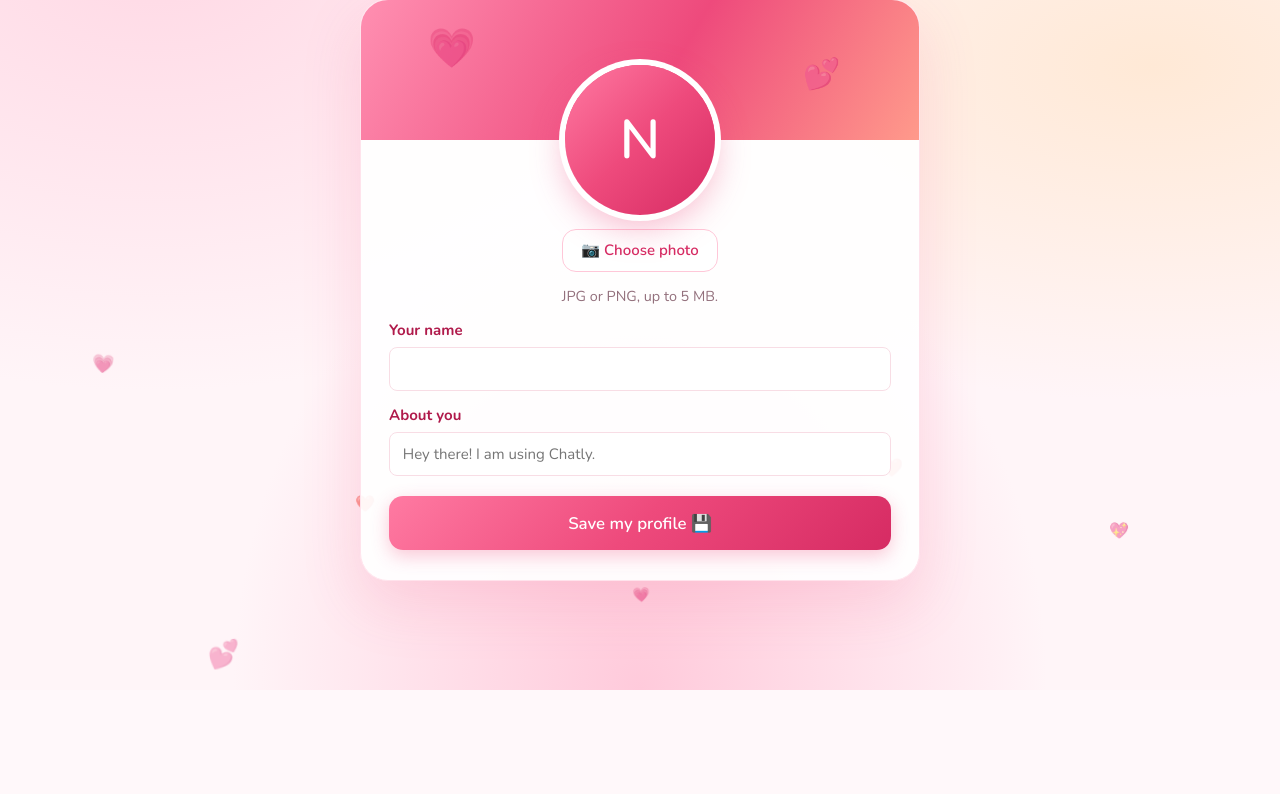
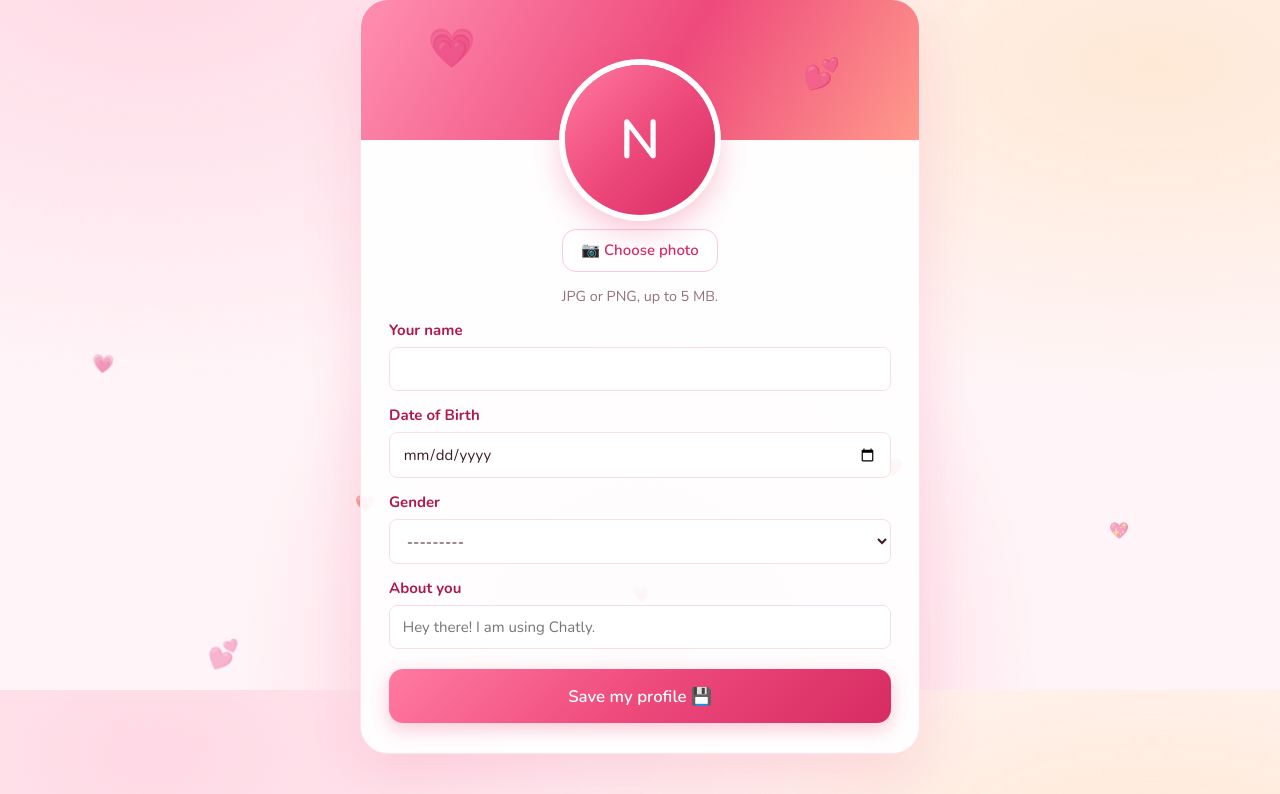
Before and after one commit to Ravikalakoti/chatly, a Django app: page /profile/ in a window 1280 px wide. Shown: the part 110-904 px from the top of the page. Before the commit the page ends 800 px from the top, so only its background shows below. Run offline with Django 5.2, Linux system fonts and the light colour scheme; the visitor is signed in with stand-in values (Sample User, id 1).

Commit message:
gender and dob field added in form.

```diff
--- a/accounts/forms.py
+++ b/accounts/forms.py
@@ -16,26 +16,60 @@ class StyledForm(forms.Form):
             field.widget.attrs.setdefault("class", "input")
 
 
+
 class SignupForm(StyledForm):
     display_name = forms.CharField(
         label="Your name",
         max_length=60,
-        widget=forms.TextInput(attrs={"placeholder": "e.g. Ravi", "autocomplete": "name"}),
+        widget=forms.TextInput(
+            attrs={
+                "placeholder": "e.g. Ravi",
+                "autocomplete": "name",
+            }
+        ),
     )
+
     identifier = forms.CharField(
         label="Phone number or email",
         max_length=254,
         widget=forms.TextInput(
-            attrs={"placeholder": "98765 43210 or you@example.com", "autocomplete": "username", "inputmode": "email"}
+            attrs={
+                "placeholder": "98765 43210 or you@example.com",
+                "autocomplete": "username",
+            }
         ),
     )
+
+    date_of_birth = forms.DateField(
+        label="Date of Birth",
+        widget=forms.DateInput(
+            attrs={"type": "date"}
+        ),
+    )
+
+    gender = forms.ChoiceField(
+        label="Gender",
+        choices=[
+            ("", "Select gender"),
+            ("male", "Male"),
+            ("female", "Female"),
+            ("other", "Other"),
+        ],
+        widget=forms.Select(),
+    )
+
     password1 = forms.CharField(
         label="Password",
-        widget=forms.PasswordInput(attrs={"autocomplete": "new-password"}),
+        widget=forms.PasswordInput(
+            attrs={"autocomplete": "new-password"}
+        ),
     )
+
     password2 = forms.CharField(
         label="Confirm password",
-        widget=forms.PasswordInput(attrs={"autocomplete": "new-password"}),
+        widget=forms.PasswordInput(
+            attrs={"autocomplete": "new-password"}
+        ),
     )
 
     def clean_display_name(self):
@@ -45,33 +79,56 @@ class SignupForm(StyledForm):
         return name
 
     def clean_identifier(self):
-        kind, value = parse_identifier(self.cleaned_data["identifier"])
+        kind, value = parse_identifier(
+            self.cleaned_data["identifier"]
+        )
+
         if not kind:
-            raise forms.ValidationError("Enter a valid phone number or email address.")
+            raise forms.ValidationError(
+                "Enter a valid phone number or email address."
+            )
+
         if User.objects.filter(**{kind: value}).exists():
             label = "email" if kind == "email" else "phone number"
-            raise forms.ValidationError(f"An account with this {label} already exists. Try logging in.")
+            raise forms.ValidationError(
+                f"An account with this {label} already exists. Try logging in."
+            )
+
         self._kind, self._value = kind, value
-        return self.cleaned_data["identifier"]
+        return value
 
     def clean(self):
         cleaned = super().clean()
-        p1, p2 = cleaned.get("password1"), cleaned.get("password2")
+        p1 = cleaned.get("password1")
+        p2 = cleaned.get("password2")
+
         if p1 and p2:
             if p1 != p2:
-                self.add_error("password2", "The two passwords don't match.")
+                self.add_error(
+                    "password2",
+                    "The two passwords don't match."
+                )
             else:
                 try:
                     validate_password(p1)
                 except forms.ValidationError as exc:
                     self.add_error("password1", exc)
+
         return cleaned
 
-    def save(self):
-        user = User(display_name=self.cleaned_data["display_name"])
+    def save(self, commit=True):
+        user = User(
+            display_name=self.cleaned_data["display_name"],
+            date_of_birth=self.cleaned_data["date_of_birth"],
+            gender=self.cleaned_data["gender"],
+        )
+
         setattr(user, self._kind, self._value)
         user.set_password(self.cleaned_data["password1"])
-        user.save()
+
+        if commit:
+            user.save()
+
         return user
 
 
@@ -103,53 +160,91 @@ class LoginForm(StyledForm):
         return cleaned
 
 
+
 class ProfileForm(forms.ModelForm):
-    """Edit my own profile: name, about line and profile photo."""
+    """Edit my profile: name, DOB, gender, about line and profile photo."""
 
     MAX_PHOTO_MB = 5
-    remove_avatar = forms.BooleanField(required=False, label="Remove my photo")
+    remove_avatar = forms.BooleanField(
+        required=False,
+        label="Remove my photo",
+    )
 
     class Meta:
         model = User
-        fields = ["display_name", "about", "avatar"]
+        fields = [
+            "display_name",
+            "date_of_birth",
+            "gender",
+            "about",
+            "avatar",
+        ]
         labels = {
             "display_name": "Your name",
+            "date_of_birth": "Date of Birth",
+            "gender": "Gender",
             "about": "About",
             "avatar": "Profile photo",
         }
         widgets = {
-            "display_name": forms.TextInput(attrs={"class": "input"}),
-            "about": forms.TextInput(attrs={
-                "class": "input",
-                "placeholder": "Hey there! I am using Chatly.",
-            }),
-            "avatar": forms.FileInput(attrs={
-                "accept": "image/*",
-                "id": "avatar-input",
-            }),
+            "display_name": forms.TextInput(
+                attrs={"class": "input"}
+            ),
+            "date_of_birth": forms.DateInput(
+                attrs={
+                    "class": "input",
+                    "type": "date",
+                }
+            ),
+            "gender": forms.Select(
+                attrs={"class": "input"}
+            ),
+            "about": forms.TextInput(
+                attrs={
+                    "class": "input",
+                    "placeholder": "Hey there! I am using Chatly.",
+                }
+            ),
+            "avatar": forms.FileInput(
+                attrs={
+                    "accept": "image/*",
+                    "id": "avatar-input",
+                }
+            ),
         }
 
     def clean_display_name(self):
-        name = " ".join(self.cleaned_data["display_name"].split())
+        name = " ".join(
+            self.cleaned_data["display_name"].split()
+        )
         if not name:
-            raise forms.ValidationError("Please enter your name.")
+            raise forms.ValidationError(
+                "Please enter your name."
+            )
         return name
 
     def clean_avatar(self):
         photo = self.cleaned_data.get("avatar")
-        # `photo` is a fresh upload only when it has a content_type;
-        # otherwise it's the existing file/False (clear).
+
+        # Validate only a newly uploaded file.
         if photo and hasattr(photo, "content_type"):
             if photo.size > self.MAX_PHOTO_MB * 1024 * 1024:
                 raise forms.ValidationError(
                     f"Photo must be smaller than {self.MAX_PHOTO_MB} MB."
                 )
+
         return photo
 
     def save(self, commit=True):
         user = super().save(commit=False)
-        if self.cleaned_data.get("remove_avatar") and not self.files.get("avatar"):
+
+        if (
+            self.cleaned_data.get("remove_avatar")
+            and not self.files.get("avatar")
+        ):
             user.avatar = ""
+
         if commit:
             user.save()
+
         return user
--- a/accounts/models.py
+++ b/accounts/models.py
@@ -26,6 +26,21 @@ class User(AbstractUser):
     invite_code = models.CharField(max_length=16, unique=True, default=generate_invite_code, editable=False)
     avatar = models.ImageField(upload_to="avatars/", blank=True)
     about = models.CharField(max_length=140, blank=True)
+    date_of_birth = models.DateField(
+    null=True,
+    blank=True,
+    )
+
+    gender = models.CharField(
+        max_length=10,
+        choices=[
+            ("male", "Male"),
+            ("female", "Female"),
+            ("other", "Other"),
+        ],
+        blank=True,
+        null=True
+    )
 
     REQUIRED_FIELDS = ["email", "display_name"]
 
--- a/templates/accounts/profile_edit.html
+++ b/templates/accounts/profile_edit.html
@@ -4,52 +4,103 @@
 
 {% block content %}
 <header class="topbar">
-  <a class="brand" href="{% url 'home' %}"><span class="brand-logo">💖</span><span class="brand-name">Chatly</span></a>
-  <div class="topbar-right"><a class="btn btn-ghost" href="{% url 'dashboard' %}">← Chats</a></div>
+  <a class="brand" href="{% url 'home' %}">
+    <span class="brand-logo">💖</span>
+    <span class="brand-name">Chatly</span>
+  </a>
+  <div class="topbar-right">
+    <a class="btn btn-ghost" href="{% url 'dashboard' %}">← Chats</a>
+  </div>
 </header>
 
 <main class="profile-wrap">
   <form class="profile-card profile-form" method="post" enctype="multipart/form-data">
     {% csrf_token %}
+
     <div class="profile-cover"></div>
+
     <div class="avatar-slot">
       <span id="avatar-preview" class="avatar av-{{ request.user.avatar_index }} xxl">
-        {% if request.user.avatar %}<img src="{{ request.user.avatar.url }}" alt="">{% else %}{{ request.user.initial }}{% endif %}
+        {% if request.user.avatar %}
+          <img src="{{ request.user.avatar.url }}" alt="">
+        {% else %}
+          {{ request.user.initial }}
+        {% endif %}
       </span>
     </div>
+
     <div style="text-align:center; margin-top: 14px;">
       <label for="avatar-input" class="btn btn-ghost">📷 Choose photo</label>
       {{ form.avatar }}
-      {% for e in form.avatar.errors %}<p class="field-error">{{ e }}</p>{% endfor %}
+      {% for e in form.avatar.errors %}
+        <p class="field-error">{{ e }}</p>
+      {% endfor %}
+
       <p class="muted small">JPG or PNG, up to 5 MB.</p>
+
       {% if request.user.avatar %}
-        <label class="small"><input type="checkbox" name="remove_avatar"> Remove my photo</label>
+        <label class="small">
+          {{ form.remove_avatar }} Remove my photo
+        </label>
       {% endif %}
     </div>
 
     <label class="field-label" for="{{ form.display_name.id_for_label }}">Your name</label>
     {{ form.display_name }}
-    {% for e in form.display_name.errors %}<p class="field-error">{{ e }}</p>{% endfor %}
+    {% for e in form.display_name.errors %}
+      <p class="field-error">{{ e }}</p>
+    {% endfor %}
+
+    <label class="field-label" for="{{ form.date_of_birth.id_for_label }}">Date of Birth</label>
+    {{ form.date_of_birth }}
+    {% for e in form.date_of_birth.errors %}
+      <p class="field-error">{{ e }}</p>
+    {% endfor %}
+
+    <label class="field-label" for="{{ form.gender.id_for_label }}">Gender</label>
+    {{ form.gender }}
+    {% for e in form.gender.errors %}
+      <p class="field-error">{{ e }}</p>
+    {% endfor %}
 
     <label class="field-label" for="{{ form.about.id_for_label }}">About you</label>
     {{ form.about }}
-    {% for e in form.about.errors %}<p class="field-error">{{ e }}</p>{% endfor %}
+    {% for e in form.about.errors %}
+      <p class="field-error">{{ e }}</p>
+    {% endfor %}
+
+    {% if form.non_field_errors %}
+      {% for e in form.non_field_errors %}
+        <p class="field-error">{{ e }}</p>
+      {% endfor %}
+    {% endif %}
 
     <button class="btn btn-primary btn-lg" type="submit">Save my profile 💾</button>
   </form>
 </main>
 
 <script>
-  // Show the chosen photo instantly, before saving.
-  var input = document.getElementById('avatar-input');
-  input.addEventListener('change', function () {
-    var f = input.files[0];
-    if (!f) return;
-    var box = document.getElementById('avatar-preview');
-    box.innerHTML = '';
-    var img = document.createElement('img');
-    img.src = URL.createObjectURL(f);
-    box.appendChild(img);
-  });
+  // Preview the selected photo before saving.
+  const input = document.getElementById("avatar-input");
+
+  if (input) {
+    input.addEventListener("change", function () {
+      const file = input.files[0];
+      if (!file) return;
+
+      if (!file.type.startsWith("image/")) {
+        input.value = "";
+        return;
+      }
+
+      const box = document.getElementById("avatar-preview");
+      box.innerHTML = "";
+
+      const img = document.createElement("img");
+      img.src = URL.createObjectURL(file);
+      img.alt = "Profile photo preview";
+      box.appendChild(img);
+    });
+  }
 </script>
 {% endblock %}
```
Also changed, not shown: templates/accounts/profile_detail.html (+39 -7 lines), templates/accounts/verify_otp.html (added, +78 -0 lines), accounts/migrations/0003_user_date_of_birth_user_gender.py (added), accounts/migrations/0004_emailotp.py (added), accounts/migrations/0005_remove_emailotp_accounts_em_user_id_d4c65e_idx_and_more.py (added).
